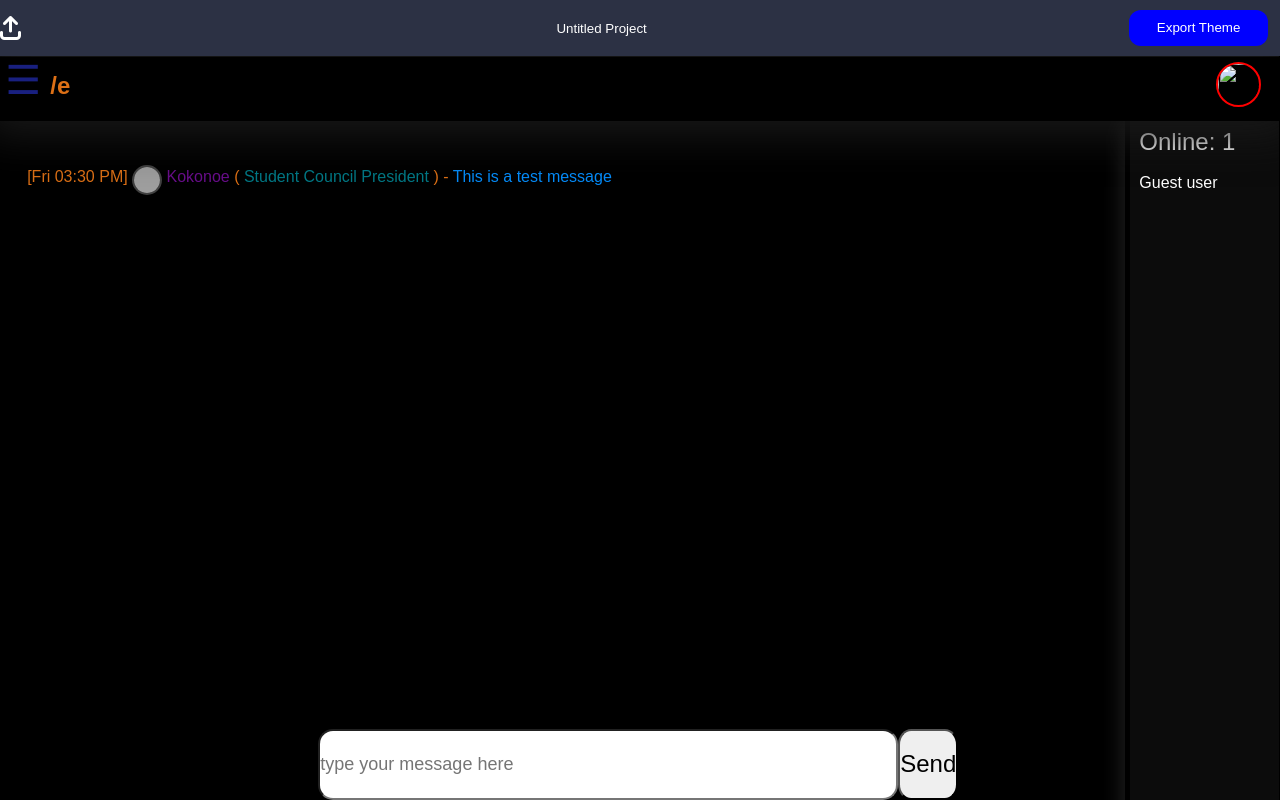
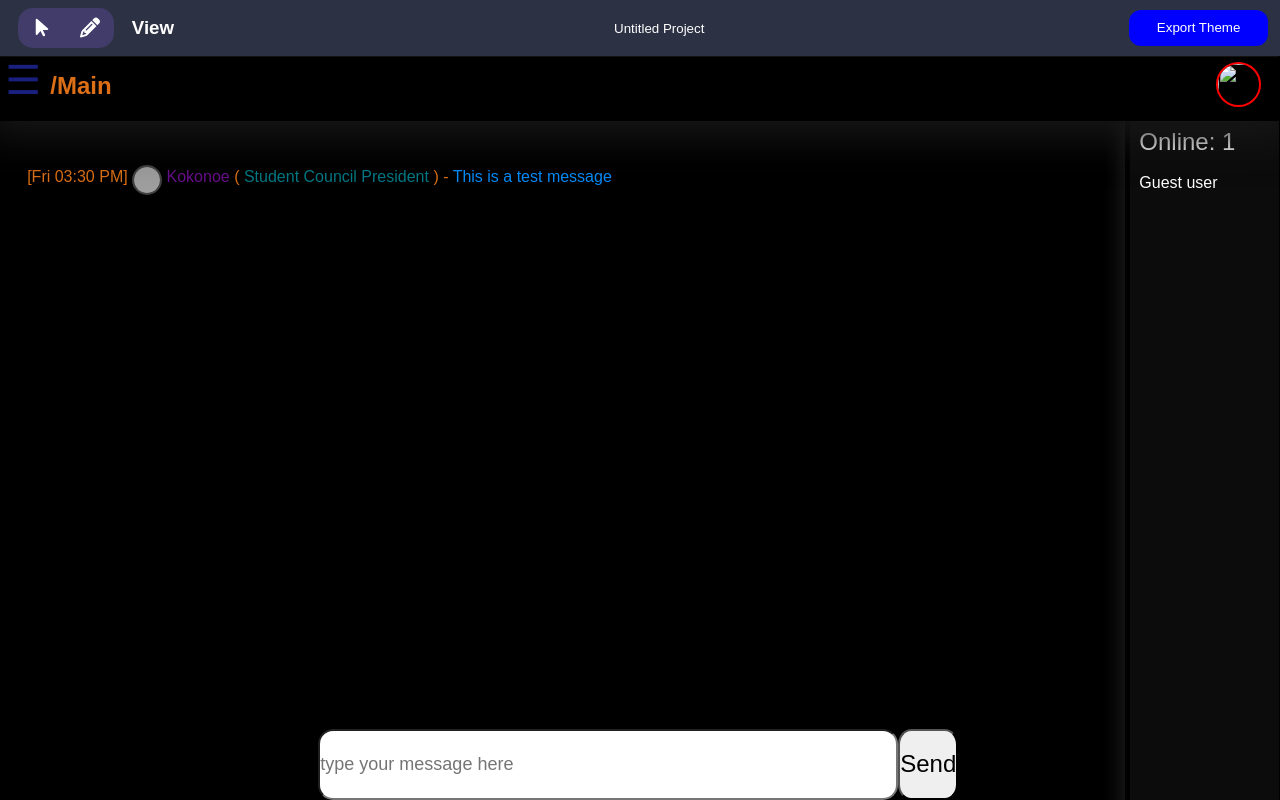
Before and after one commit to CastyiGlitchxz/School-Chat-Theme-Maker, a Flask app: page /editor in a window 1280 px wide. Run offline with Flask 3, Linux system fonts and the light colour scheme; some libraries are stand-ins or nearby versions; grey boxes are pictures that could not be loaded.

Commit message:
Changes to engine.js | making it work better

```diff
--- a/main.py
+++ b/main.py
@@ -31,4 +31,4 @@ def projects():
 # Remember to route everything if you want it to work
 
 if __name__ == '__main__':
-    socketio.run(app, host='0.0.0.0', port=8080)
+    socketio.run(app, host='0.0.0.0', port=8080, debug=True)
--- a/static/css/style.css
+++ b/static/css/style.css
@@ -220,6 +220,59 @@ html, body {
   padding-left: 11px;
   margin-left: 12px;
   margin-right: 15px;
+}
+
+#applyButton {
+  width: 71%;
+}
+
+#closeButton {
+  width: 20%;
+}
+
+.PropertiesButton {
+  height: 17%;
+  border-radius: 10px;
+  border: 0px;
+  font-size: 17px;
+}
+
+#code {
+  position: fixed;
+  background: #16151c;
+  z-index: 9;
+  width: 39%;
+  height: 37%;
+  justify-content: center;
+  display: none;
+  align-items: center;
+  border-radius: 15px;
+  border: 4px black solid;
+  box-shadow: 0px 0px 17px 0px aliceblue;
+  margin: calc(21% - 9%) 32%;
+}
+
+#nav_container {
+  display: flex;
+  align-items: center;
+  justify-content: space-evenly;
+  width: 15%;
+}
+
+#toolbox {
+  width: 50%;
+  height: 70%;
+  display: flex;
+  background: rgb(65, 60, 106);
+  border-radius: 15px;
+}
+
+#toolbox button {
+  width: 100%;
+  height: 100%;
+  background: transparent;
+  border: 0;
+  font-size: 20px;
 }
 
 /* After this is the css for the chat mockup */
--- a/static/js/engine.js
+++ b/static/js/engine.js
@@ -46,6 +46,7 @@ let snwd = document.getElementById("sn-wd");
 
 let applyButton = document.getElementById("applyButton");
 let code = document.getElementById("code");
+let editmodeText = document.getElementById("editmodeText");
 
 // Don't be confused
 
@@ -107,16 +108,27 @@ function showcode() {
 
 // Controls Sidenav
 function openNav() {
+  if (currentSelection != "Edit") {
     if (window.screen.width <= 450) {
       document.getElementById("mySidenav").style.width = "100%";
     } else {
       document.getElementById("mySidenav").style.width = "250px";
     }
   }
+}
 
 function closeNav() {
     document.getElementById("mySidenav").style.width = "0";
 }
+
+const selectionMode = ["View", "Edit"];
+var currentSelection = selectionMode[0];
+
+const setSelectionMode = (modeInt) => {
+  currentSelection = selectionMode[modeInt];
+  editmodeText.innerHTML = currentSelection;
+}
+setSelectionMode(0)
 
 
 const AllContent = document.querySelectorAll("#ChatMockup");
@@ -127,32 +139,35 @@ function apply_default_theme() {
 
 }
 
+const properties = {
+  "Background Color": "disabled",
+  "Text Color": "disabled",
+  "Border Color": "disabled",
+  "Shadow Color": "disabled",
+};
+
 AllContent.forEach((element) => {
-  element.addEventListener("dblclick", (event) => {
+  element.addEventListener("click", (event) => {
+    if (currentSelection === "Edit") {
       element.classList.toggle("active");
 
       menuOwner.innerHTML = event.target.id;
 
       OpenProperties();
 
-    const CurrentElement = element;
       var SelectedLayer = event.target.id;
       const ColorBox = document.getElementById("body-color");
       const textColor = document.getElementById("text-color");
       const borderColor = document.getElementById("border-color");
+      const shadowColor = document.getElementById("shadow-color")
       const LayerProperties = document.getElementById("LayerProperties");
       const LayerOpacity = document.getElementById("LayerOpacity");
       const Chat = document.getElementById("ChatMockup");
 
 
-    console.log(SelectedLayer);
-
       document.getElementsByClassName("ColorDisplay")[0].style.background = document.getElementById(`${SelectedLayer}`).style.background;
-
       document.getElementsByClassName("ColorDisplay")[1].style.background = document.getElementById(`${SelectedLayer}`).style.color;
-
       document.getElementsByClassName("ColorDisplay")[2].style.background = document.getElementById(`${SelectedLayer}`).style.shadowColor;
-
       document.getElementsByClassName("ColorDisplay")[3].style.background = document.getElementById(`${SelectedLayer}`).style.borderColor;
 
       applyButton.addEventListener("click", (event) => {
@@ -160,9 +175,7 @@ AllContent.forEach((element) => {
           document.getElementById(SelectedLayer).style.background = ColorBox.value;
           document.getElementById(SelectedLayer).style.color = textColor.value;
           document.getElementById(SelectedLayer).style.borderColor = borderColor.value;
-        console.log(CurrentElement);
-        console.log(SelectedLayer);
-
+          document.getElementById(SelectedLayer).style.boxShadow = shadowColor.value;
 
           LayerProperties.addEventListener("click", (event) => {
             document.getElementById(SelectedLayer).style.display = "none";
@@ -179,17 +192,16 @@ AllContent.forEach((element) => {
           };
 
           Update();
-      }
+
+          document.getElementsByClassName("ColorDisplay")[0].style.background = document.getElementById(`${SelectedLayer}`).style.background;
+          document.getElementsByClassName("ColorDisplay")[1].style.background = document.getElementById(`${SelectedLayer}`).style.color;
+          document.getElementsByClassName("ColorDisplay")[2].style.background = document.getElementById(`${SelectedLayer}`).style.shadowColor;
+          document.getElementsByClassName("ColorDisplay")[3].style.background = document.getElementById(`${SelectedLayer}`).style.borderColor;
+        };
+      });
+    };
   });
 });
-});
-
-// const properties = {
-//   "Background Color": disabled,
-//   "Text Color": disabled,
-//   "Border Color": disabled,
-//   "Shadow Color": disabled,
-// };
 
 document.title = theme_name1.value + " - Theme Editor";
 
--- a/templates/editor.html
+++ b/templates/editor.html
@@ -14,9 +14,18 @@
 <body>
 
   <div class="nav">
-    <div style="display: flex; align-items: center; justify-content: space-between; width: 6%;">
+    <div id="nav_container">
       <!-- <i class="fa-solid fa-bars fa-xl" style="color: #ffffff; align-self: center; width: 9%; margin-left: 12px; margin-right: 21px;" onclick="OpenProperties();"></i> -->
-      <i class="fa-solid fa-arrow-up-from-bracket fa-xl" style="color: #ffffff;"></i>
+      <div id="toolbox">
+        <button onclick="setSelectionMode(0); CloseProperties();">
+          <i class="fa-solid fa-arrow-pointer" style="color: #feffff;"></i>
+        </button>
+
+        <button onclick="setSelectionMode(1);">
+          <i class="fa-solid fa-pencil" style="color: #feffff;"></i>
+        </button>
+      </div>
+      <h3 id="editmodeText">Selection:</h3>
     </div>
     <input type="text" placeholder="Project Name" value="Untitled Project" id="n_name">
     <div id="NavControlBox">
@@ -73,10 +82,10 @@
                 <p>Text Color</p>
               </label>
 
-              <!-- <label for="body-color" id="ColorPicker">
+              <label for="shadow-color" id="ColorPicker">
                 <div class="ColorDisplay"></div>
                 <p>Shadow Color</p>
-              </label> -->
+              </label>
 
               <label for="border-color" id="ColorPicker">
                 <div class="ColorDisplay"></div>
@@ -86,6 +95,7 @@
                 <input type="color" id="body-color" style="display: none">
                 <input type="color" id="text-color" style="display: none">
                 <input type="color" id="border-color" style="display: none">
+                <input type="color" id="shadow-color" style="display: none">
             </div>
           </div>
         </div>
@@ -108,7 +118,7 @@
         <div id="topbar">
 
             <span id="topleft" style="font-size: 40px; cursor: pointer;  color: rgb(25, 32, 128);" onclick="openNav()">☰</span>
-            <h2 id="RoomDisplay" style="margin: 14.5px 0;">/e</h2>
+            <h2 id="RoomDisplay" style="margin: 14.5px 0;">/Main</h2>
             <div class="AccountPopup">
             <input type="image" id="pfpmenu" class="PictureBTN" name="pfpmenu" src="https://www6.school-chat.us/static/favicon.ico">
             <div id="AccControls" class="AccControls" style="display: none;">
@@ -134,7 +144,7 @@
             </div>
         <div id="chat">
           [Fri 03:30 PM]
-          <img class="pfp" src="https://media.discordapp.net/attachments/872276337707065425/1128048096195129435/5A183399-4AB9-4912-B870-2A65A0C8611F.png?ex=652d91a8&amp;is=651b1ca8&amp;hm=4ce96eeb9581fba845312ddf2799647249d12f43e37a9d43c38abee48561e410&amp;=&amp;width=571&amp;height=571">
+          <img class="pfp" src="https://www6.school-chat.us/static/profiles/81b4a197-a670-4497-9c3e-08cb87f44737.png">
           <font color="#690e8b">Kokonoe</font>
           (
           <font class="Dev_colors-loop">Student&nbsp;Council&nbsp;President</font>
```
Also changed, not shown: other parts of static/css/style.css (+0 -30 lines). Lines whose indentation alone changed are shown as unchanged.
